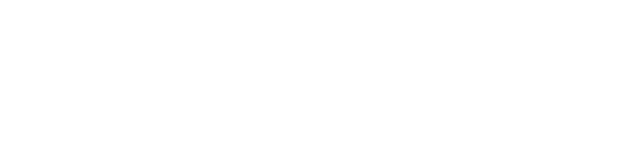
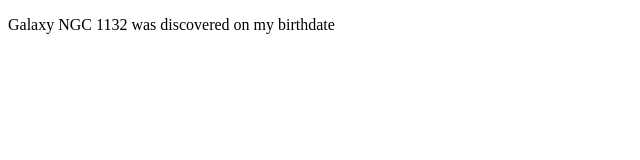
Before and after one commit to chillcaw/gitflow-practice, a plain HTML site: page index.html in a window 1280 px wide. Shown: the whole page, without its empty margins (0-640 px from the left). Drawn offline with Linux system fonts and the light colour scheme.

Commit message:
added galaxy discovered on my birthdate

```diff
--- a/index.html
+++ b/index.html
@@ -4,6 +4,8 @@
     <title>GitFlow Practice</title>
 </head>
 <body>
-
+    <main>
+        <p>Galaxy NGC 1132 was discovered on my birthdate</p>
+    </main>
 </body>
 </html>
```
